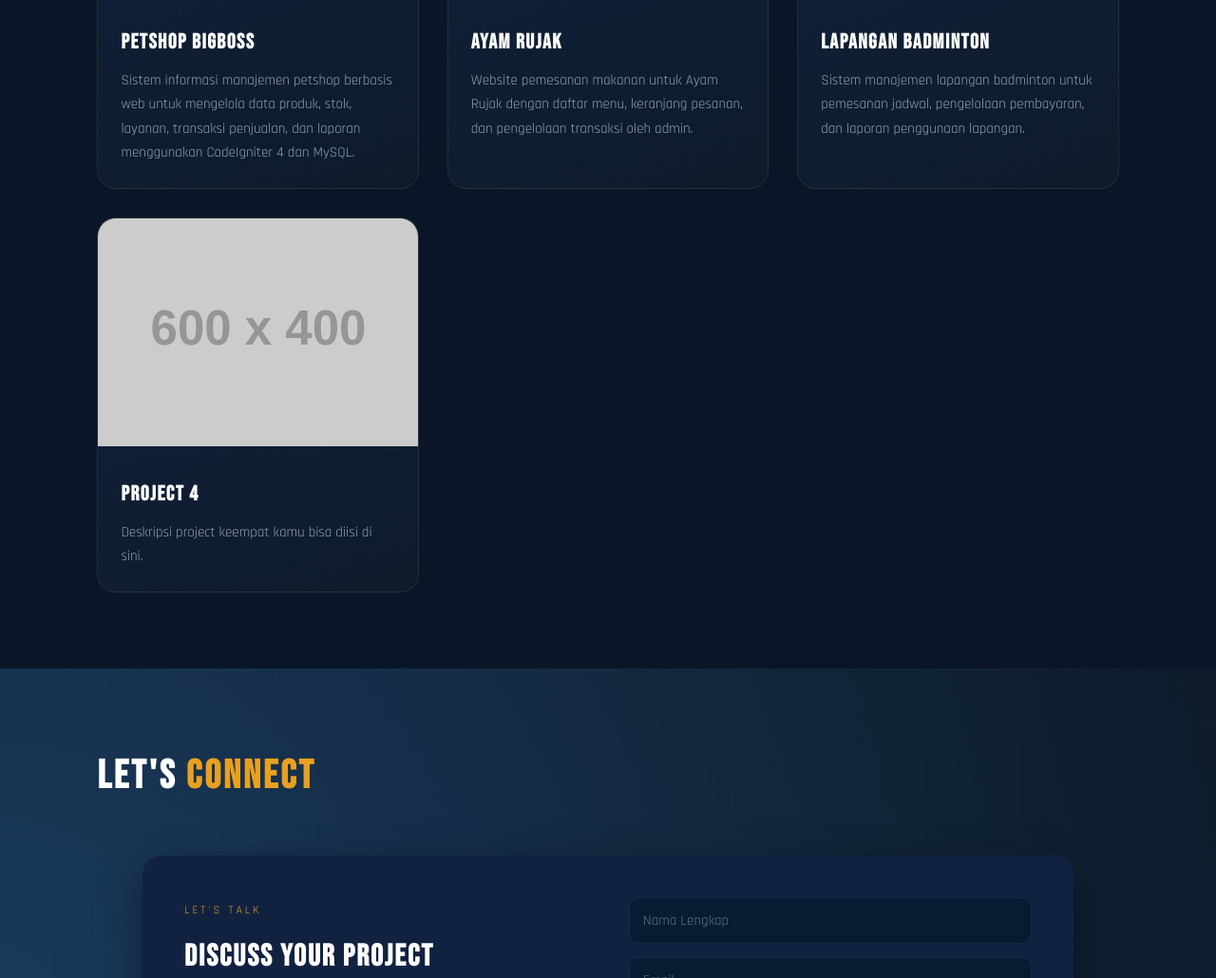
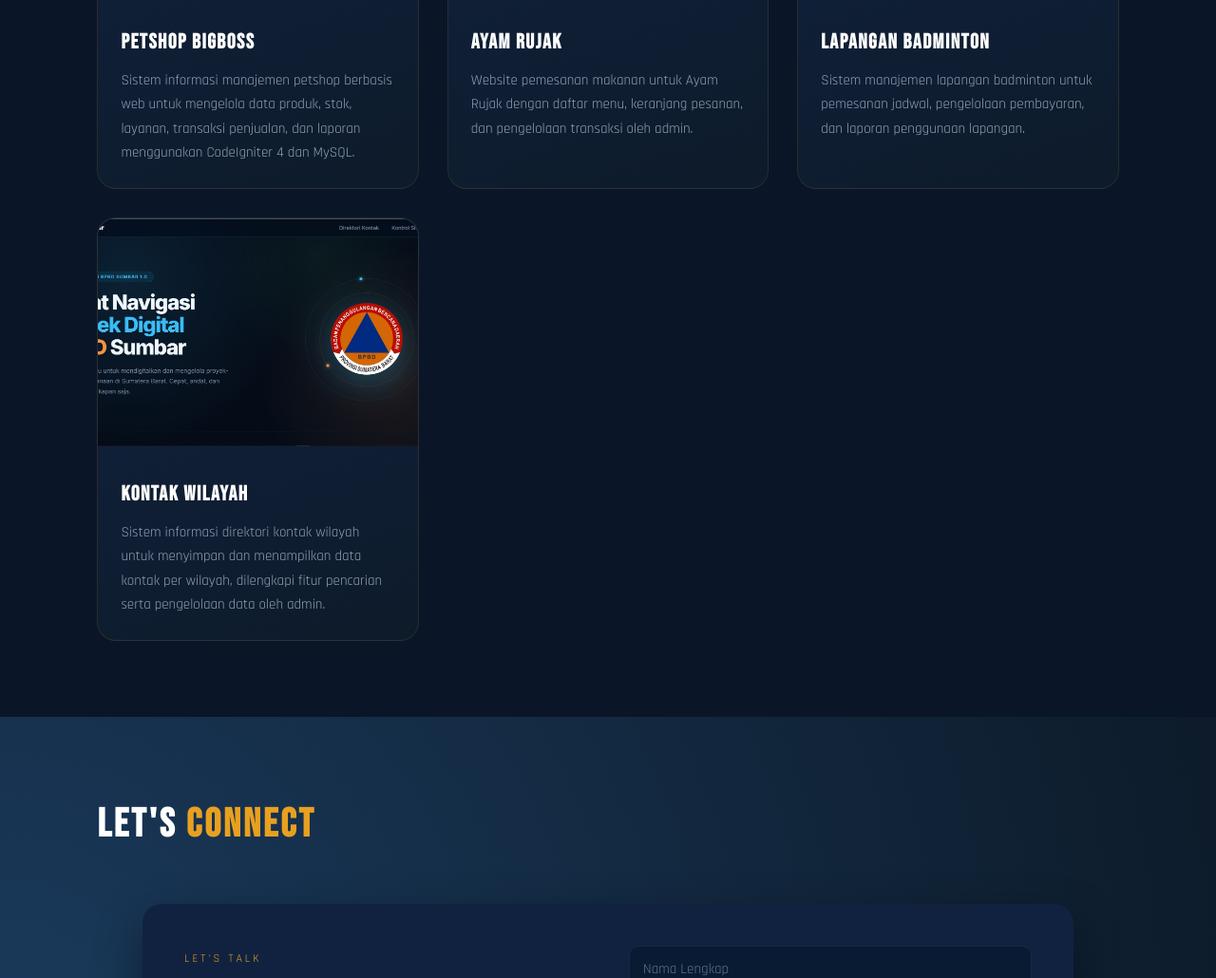
Before and after one commit to adittyadev/portofolio, a plain HTML site: page index.html in a window 1280 px wide. Shown: the part 2206-3236 px from the top of the page at 95% size. Drawn offline with Linux system fonts and the light colour scheme; placeholder pictures from the web are drawn by us.

Commit message:
Update index.html

```diff
--- a/index.html
+++ b/index.html
@@ -1002,12 +1002,16 @@
         </div>
         <div class="project-card">
           <img
-            src="https://via.placeholder.com/600x400/112240/e8a020?text=Project+4"
-            alt="Project 4"
+            src="kontak.jpg"
+            alt="Kontak Wilayah"
           />
           <div class="project-content">
-            <h3>Project 4</h3>
-            <p>Deskripsi project keempat kamu bisa diisi di sini.</p>
+            <h3>Kontak Wilayah</h3>
+            <p>
+  Sistem informasi direktori kontak wilayah untuk menyimpan dan
+  menampilkan data kontak per wilayah, dilengkapi fitur pencarian
+  serta pengelolaan data oleh admin.
+</p>
           </div>
         </div>
       </div>
```
